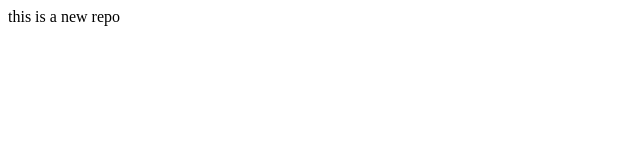
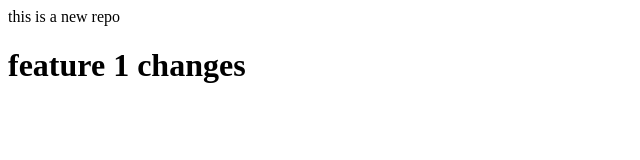
Before and after one commit to ThisIsGST/localRepo, a plain HTML site: page index.html in a window 1280 px wide. Shown: the whole page, without its empty margins (0-640 px from the left). Drawn offline with Linux system fonts and the light colour scheme.

Commit message:
feature 1 brach

```diff
--- a/index.html
+++ b/index.html
@@ -1 +1,3 @@
 <p>this is a new repo</p>
+<h1>feature 1 changes
+</h1>
```
